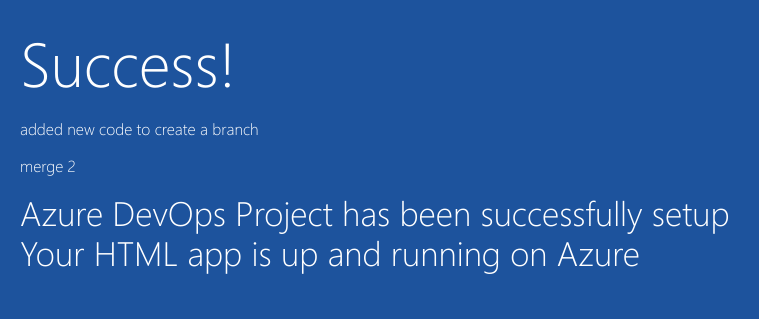
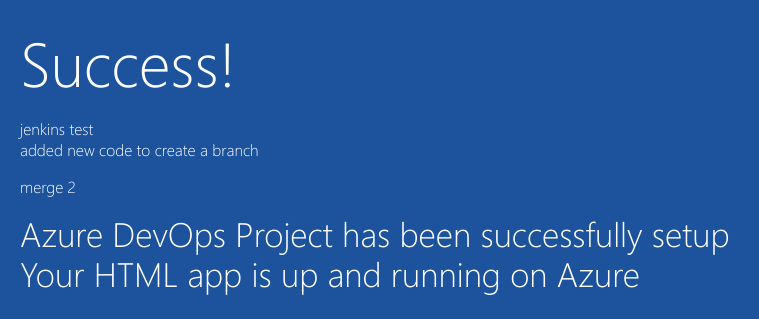
Before and after one commit to shubharani/devops, a plain HTML site: page index.html in a window 1280 px wide. Shown: the part 352-671 px from the top of the page, 205-964 px from the left. Drawn offline with Linux system fonts and the light colour scheme.

Commit message:
jenkins test

```diff
--- a/index.html
+++ b/index.html
@@ -19,6 +19,7 @@
         </div>
             <div class="content-body">
                 <div class="success-text">Success!</div>
+                <div>jenkins test</div>
                 <div>added new code to create a branch</div>
                 <p>merge 2 </p>
                 <div class="description line-1"> Azure DevOps Project has been successfully setup</div>
```
